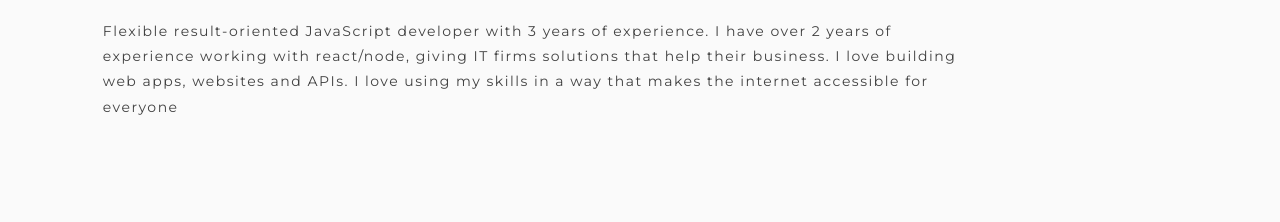
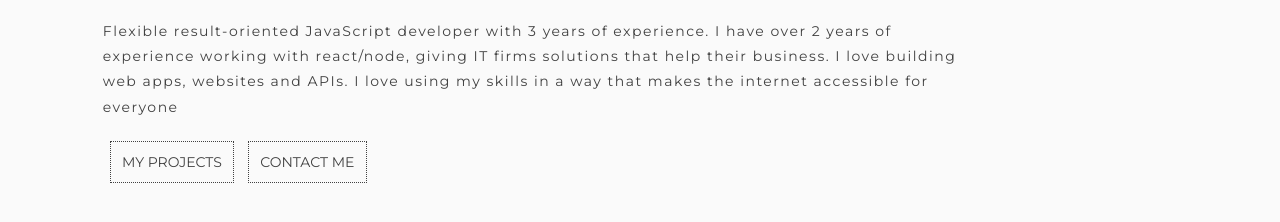
Before and after one commit to alaminyusuf/portfolio, a Gatsby site: page / in a window 1280 px wide. Shown: the part 280-502 px from the top of the page. Built offline with nearby package versions, Linux system fonts and the light colour scheme; Gatsby itself is replaced by a stand-in of ours; a web font is replaced by a local one.

Commit message:
added call to action button

```diff
--- /dev/null
+++ b/src/components/Cta/Cta.js
@@ -0,0 +1,32 @@
+import React from "react"
+import styled from "styled-components"
+import { Link } from "gatsby"
+
+const Button = styled(Link)`
+  padding: 0.8em;
+  font-size: 14px;
+  margin: 0.5em;
+  border: dotted 1px #414141;
+  outline: none;
+  text-transform: uppercase;
+  font-wieght: 400;
+  font-family: "Montserrat", sans-serif;
+  color: #414141;
+  text-decoration: none;
+
+  @media (max-width: 340px) {
+    padding: 0.5em;
+    font-size: 11px;
+  }
+`
+
+const Cta = () => {
+  return (
+    <React.Fragment>
+      <Button to="/my-projects">my projects</Button>
+      <Button to="contact">contact me</Button>
+    </React.Fragment>
+  )
+}
+
+export default Cta
--- /dev/null
+++ b/src/components/Cta/index.js
@@ -0,0 +1 @@
+export { default } from "./Cta"
--- a/src/components/Hero/Hero.js
+++ b/src/components/Hero/Hero.js
@@ -3,6 +3,7 @@
 
 const Wrapper = styled.section`
   margin-top: 2em;
+  margin-bottom: 1em;
   @media (min-width: 768px) {
     width: 80%;
   }
--- a/src/pages/index.js
+++ b/src/pages/index.js
@@ -6,6 +6,7 @@
 import SEO from "../components/seo"
 import Hero from "../components/Hero"
 import Nav from "../components/Navbar"
+import Cta from "../components/Cta"
 
 const Container = styled.div`
   width: 85%;
@@ -19,6 +20,7 @@
     <Container>
       <Nav />
       <Hero />
+      <Cta />
     </Container>
   </Layout>
 )
```
